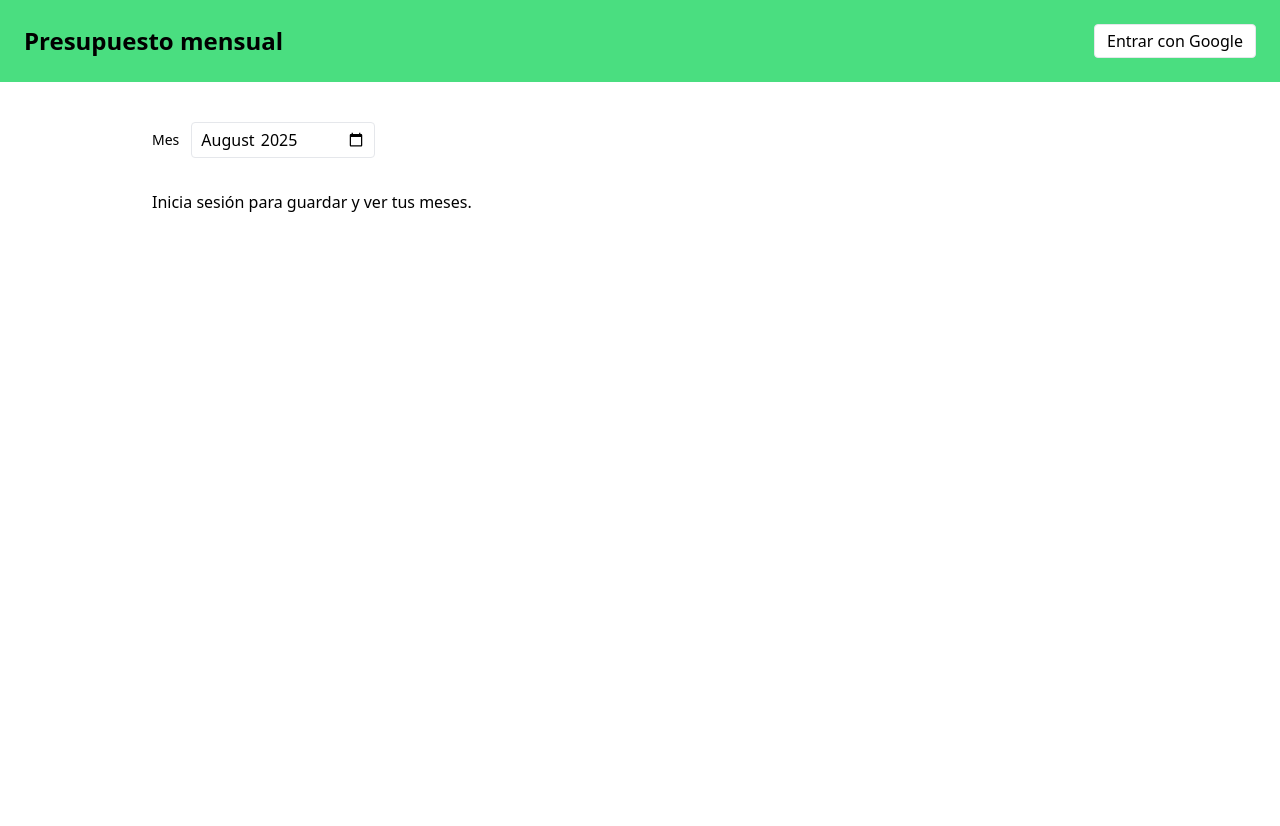
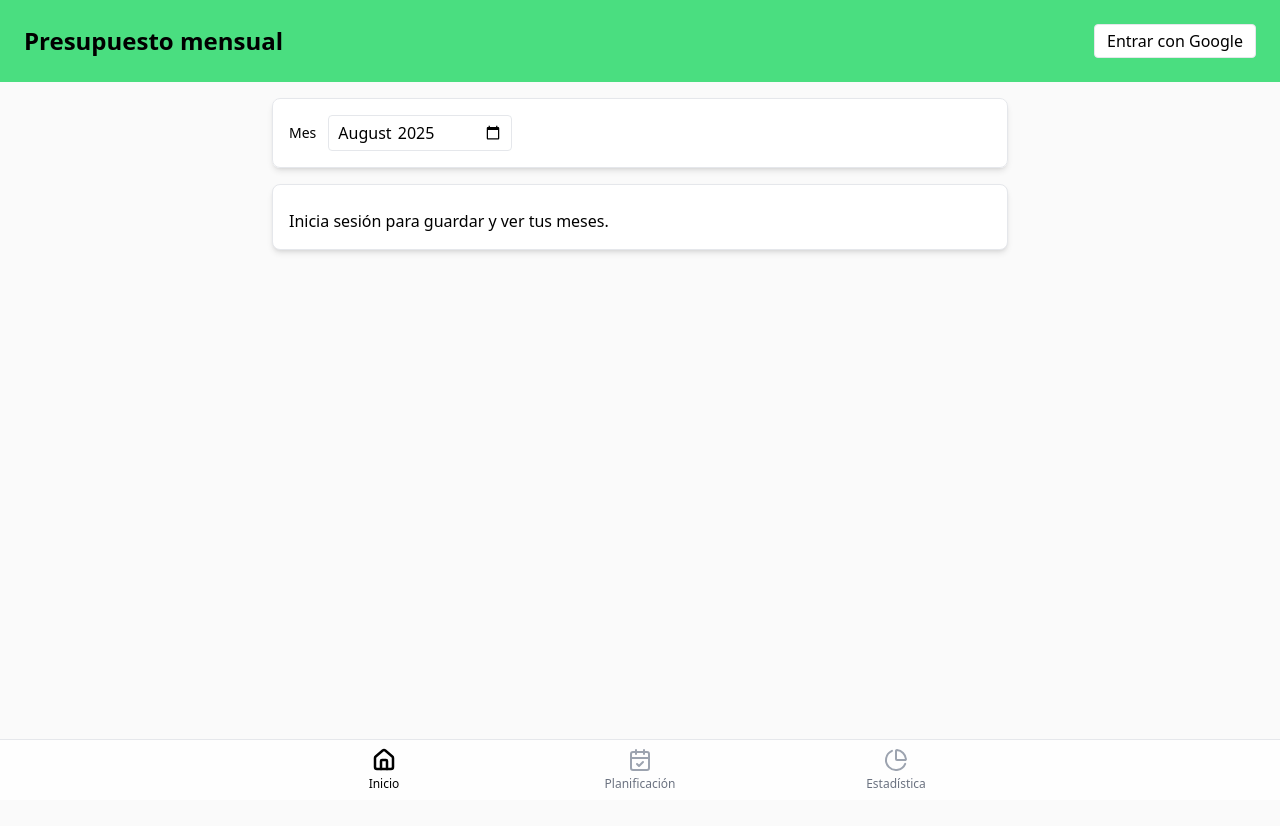
Before and after one commit to ehylin/budget-web, a React (Vite) app: page / in a window 1280 px wide. Shown: the top 826 px of the page. Before the commit the page ends 800 px from the top, so only its background shows below. Built offline with nearby package versions, Linux system fonts and the light colour scheme; no server answers.

Commit message:
new version 1.0

```diff
--- a/package.json
+++ b/package.json
@@ -11,6 +11,7 @@
   },
   "dependencies": {
     "firebase": "^12.1.0",
+    "lucide-react": "^0.539.0",
     "react": "^19.1.1",
     "react-dom": "^19.1.1",
     "react-firebase-hooks": "^5.1.1",
--- /dev/null
+++ b/src/components/BottomNav.tsx
@@ -0,0 +1,51 @@
+import { Home, CalendarCheck, PieChart } from "lucide-react";
+
+export type TabKey = "home" | "plan" | "stats";
+
+type Item = { key: TabKey; label: string; icon: React.ElementType };
+
+const items: Item[] = [
+  { key: "home", label: "Inicio", icon: Home },
+  { key: "plan", label: "Planificación", icon: CalendarCheck },
+  { key: "stats", label: "Estadística", icon: PieChart },
+];
+
+export default function BottomNav({
+  active = "home",
+  onChange,
+}: {
+  active?: TabKey;
+  onChange?: (key: TabKey) => void;
+}) {
+  return (
+    <nav className="fixed bottom-0 left-0 right-0 z-40 border-t bg-white/95 backdrop-blur supports-[backdrop-filter]:bg-white/75">
+      <ul className="mx-auto max-w-3xl grid grid-cols-3">
+        {items.map(({ key, label, icon: Icon }) => {
+          const isActive = active === key;
+          return (
+            <li key={key}>
+              <button
+                onClick={() => onChange?.(key)}
+                className="w-full flex flex-col items-center justify-center py-2 gap-1"
+              >
+                <Icon
+                  className={`h-6 w-6 ${
+                    isActive ? "text-black" : "text-gray-400"
+                  }`}
+                  strokeWidth={isActive ? 2.5 : 2}
+                />
+                <span
+                  className={`text-xs ${
+                    isActive ? "text-black" : "text-gray-500"
+                  }`}
+                >
+                  {label}
+                </span>
+              </button>
+            </li>
+          );
+        })}
+      </ul>
+    </nav>
+  );
+}
--- /dev/null
+++ b/src/components/ui/Card.tsx
@@ -0,0 +1,16 @@
+import type { ReactNode } from "react";
+
+interface CardProps {
+  children: ReactNode;
+  className?: string;
+}
+
+export default function Card({ children, className = "" }: CardProps) {
+  return (
+    <div
+      className={`bg-white rounded-lg shadow-md p-4 border border-gray-200 ${className}`}
+    >
+      {children}
+    </div>
+  );
+}
--- a/src/pages/budget.tsx
+++ b/src/pages/budget.tsx
@@ -2,9 +2,12 @@ import { useState } from "react";
 import { useAuthState } from "react-firebase-hooks/auth";
 import { auth } from "../lib/firebase";
 import { useBudget } from "../hooks/useBudget";
-import "firebase/compat/auth";
 import { BudgetForm } from "../components/BudgetForm";
-import { doc, DocumentSnapshot, getDoc } from "firebase/firestore";
+import Card from "../components/ui/Card";
+import BottomNav from "../components/BottomNav";
+import type { TabKey } from "../components/BottomNav";
+import { doc, getDoc } from "firebase/firestore";
+import type { DocumentSnapshot } from "firebase/firestore";
 import { db } from "../lib/firebase";
 import type { BudgetMonth } from "../types/generics";
 
@@ -17,6 +20,7 @@ function prevYm(ym: string) {
 
 export default function BudgetPage() {
   const [user] = useAuthState(auth);
+  const [tab, setTab] = useState<TabKey>("home");
   const [ym, setYm] = useState(new Date().toISOString().slice(0, 7));
   const { data, save, loading } = useBudget(user?.uid, ym);
   const [dupLoading, setDupLoading] = useState(false);
@@ -31,7 +35,7 @@ export default function BudgetPage() {
       if (!snap.exists()) {
         alert(`No hay datos en ${p}`);
       } else {
-        await save(snap.data());
+        await save(snap.data()!);
       }
     } finally {
       setDupLoading(false);
@@ -39,8 +43,10 @@ export default function BudgetPage() {
   };
 
   return (
-    <div className="mx-auto max-w-5xl p-6">
-      <div className="mt-4 flex gap-3 items-center">
+    <div className="min-h-dvh bg-neutral-50 pb-20">
+      <main className="mx-auto max-w-3xl p-4 grid gap-4">
+        <Card className="top-0 z-10 bg-white/90 backdrop-blur">
+          <div className="flex items-center gap-3">
             <label className="text-sm">Mes</label>
             <input
               type="month"
@@ -48,27 +54,52 @@ export default function BudgetPage() {
               onChange={(e) => setYm(e.target.value)}
               className="border rounded px-2 py-1"
             />
-      </div>
-
             {user && (
-        <div className="mt-3">
               <button
-            className="border px-3 py-1 rounded disabled:opacity-50"
+                className="ml-auto border px-3 py-1 rounded disabled:opacity-50"
                 onClick={duplicateFromPrevious}
                 disabled={dupLoading}
               >
                 {dupLoading ? "Duplicando…" : "Duplicar mes anterior"}
               </button>
+            )}
           </div>
-      )}
+        </Card>
 
+        {tab === "home" && (
+          <Card>
             {!user ? (
-        <p className="mt-8">Inicia sesión para guardar y ver tus meses.</p>
+              <p className="mt-2">
+                Inicia sesión para guardar y ver tus meses.
+              </p>
             ) : loading ? (
-        <p className="mt-8">Cargando…</p>
+              <p className="mt-2">Cargando…</p>
             ) : (
               <BudgetForm initial={data} onSave={save} />
             )}
+          </Card>
+        )}
+
+        {tab === "plan" && (
+          <Card>
+            <h2 className="font-semibold mb-2">Planificación</h2>
+            <p className="text-sm text-gray-600">
+              Aquí pondremos metas, sobres y objetivos (próximamente).
+            </p>
+          </Card>
+        )}
+
+        {tab === "stats" && (
+          <Card>
+            <h2 className="font-semibold mb-2">Estadísticas</h2>
+            <p className="text-sm text-gray-600">
+              Aquí moveremos/duplicaremos la gráfica y comparativas por mes/año.
+            </p>
+          </Card>
+        )}
+      </main>
+
+      <BottomNav active={tab} onChange={setTab} />
     </div>
   );
 }
```
Also changed, not shown: 1 other file (tests, documents, lock files or other folders). Lines whose indentation alone changed are shown as unchanged.
